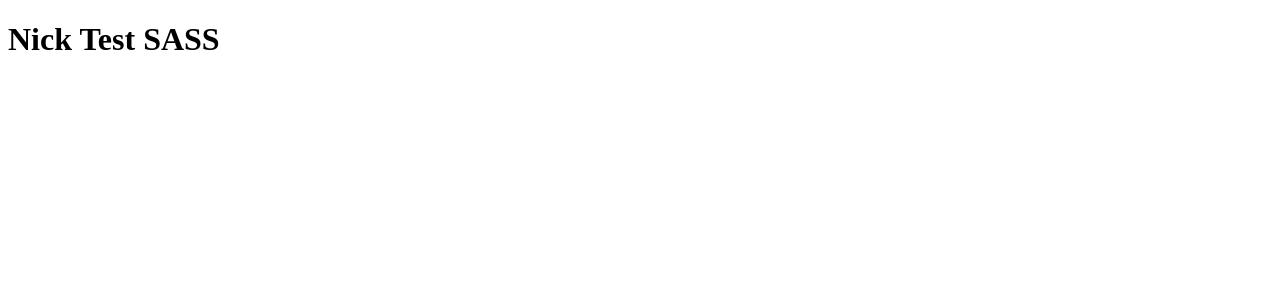
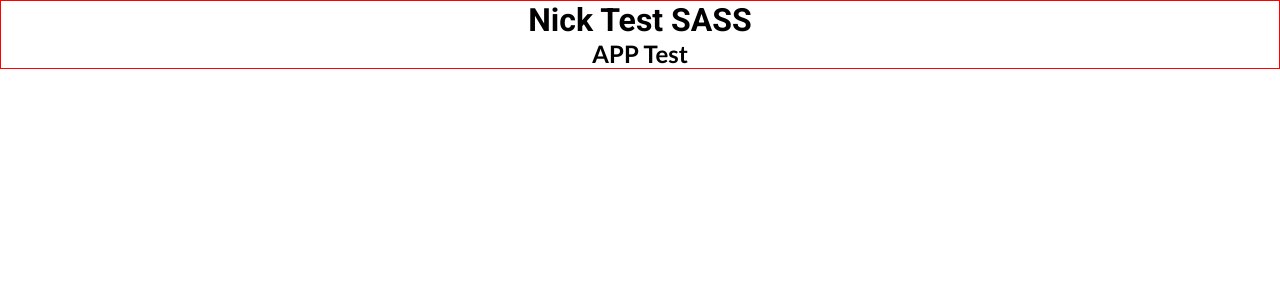
Before and after one commit to jromerodelosi/test, a React (Create React App) app: page / in a window 1280 px wide. Shown: the top 300 px of the page. Built offline with nearby package versions, Linux system fonts and the light colour scheme.

Commit message:
instal sass and settings

```diff
--- a/src/App.js
+++ b/src/App.js
@@ -1,7 +1,10 @@
+import classes from "./App.module.scss";
+
 function App() {
   return (
-    <div>
+    <div className={classes.app}>
       <h1>Nick Test SASS</h1>
+      <h2>APP Test</h2>
     </div>
   );
 }
--- /dev/null
+++ b/src/App.module.scss
@@ -0,0 +1,13 @@
+@import "./scss/abstracts/variables";
+
+.app {
+    border: 1px solid red;
+    display: flex;
+    flex-direction: column;
+    align-items: center;
+    justify-content: center;
+}
+
+h1 {
+    font-family: $roboto;
+}
--- a/src/index.js
+++ b/src/index.js
@@ -1,6 +1,7 @@
 import React from "react";
 import ReactDOM from "react-dom/client";
 import App from "./App";
+import "./index.scss";
 
 const root = ReactDOM.createRoot(document.getElementById("root"));
 root.render(
--- /dev/null
+++ b/src/scss/abstracts/_variables.scss
@@ -0,0 +1,31 @@
+@import url('https://fonts.googleapis.com/css2?family=Roboto:wght@300;400;500;700;900&display=swap');
+@import url('https://fonts.googleapis.com/css2?family=Lato:wght@300;400;700;900&display=swap');
+
+:root{
+    --font-lato: 'Lato', sans-serif;
+}
+
+/*fonts*/
+$roboto: 'Roboto', sans-serif;
+
+/*colors*/
+$Dark: rgb(29,29,29);
+$LighterPurple: #FAFAFC;
+$LightPurple: #F7F8FC;
+$Purple: #6769FF;
+$DarkPurple: #494f66;
+$BorderGray: #E4E8F7;
+$BorderlightGray: #f0f2fa;
+$LightGray: #A3ABCC;
+$Gray: #676F8F;;
+$DarkGray: #494F66;
+$Pink: #F48FB1;
+$LightPink: #FFC1E3;
+$DarkPink: #BF5F82;
+$White: #FFFFFF;
+$Red: #EF3340;
+$Green: #7CC954;
+$StepColor: #C5CBE0;
+$RegularGray: #676F8F;
+$borderToggle: #e4e4e4;
+$backgroundToggle: #f5f5f5;
--- /dev/null
+++ b/src/scss/base/_base.scss
@@ -0,0 +1,7 @@
+html, body {
+    margin: 0 auto;
+    font-family:var(--font-lato);
+    height: 100vh;
+    -webkit-font-smoothing: antialiased;
+    -moz-osx-font-smoothing: grayscale;
+}
--- /dev/null
+++ b/src/scss/base/_resets.scss
@@ -0,0 +1,19 @@
+*{
+    box-sizing: border-box;
+    margin: 0;
+    padding: 0;
+}
+
+li {
+    list-style: none;
+}
+
+a {
+    text-decoration: none;
+}
+
+button {
+    border: none;
+    background: none;
+    font-family: var(--font-lato);
+}
```
Also changed, not shown: src/index.scss (added, +7 -0 lines), src/scss/abstracts/_mixins.scss (added).
